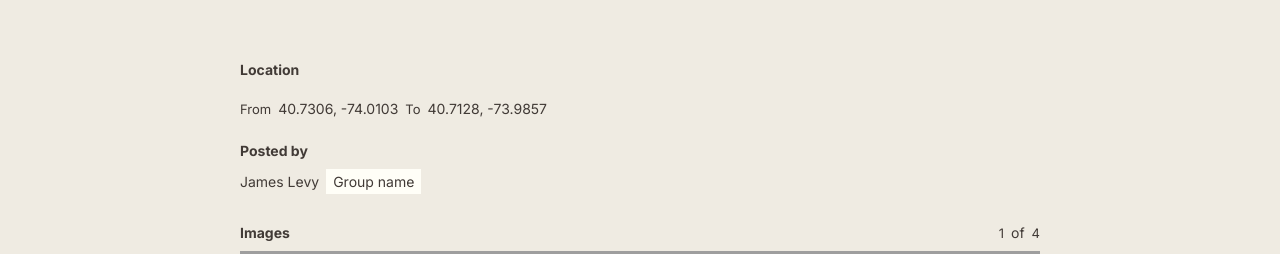
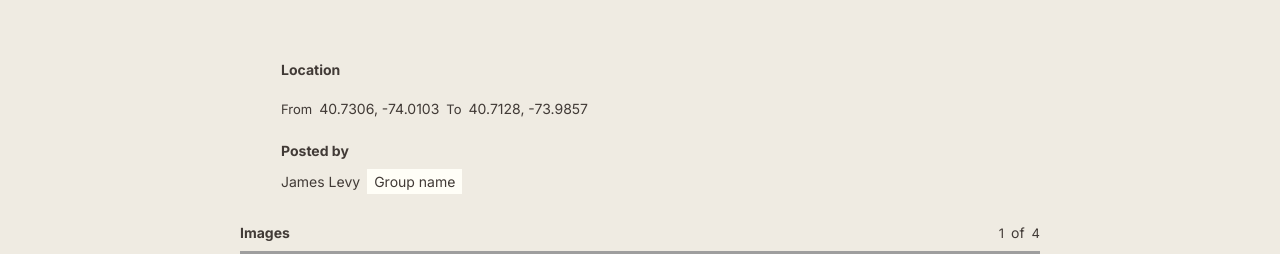
Before and after one commit to abubakar13145/figmadesign, a React (Vite) app: page / in a window 1280 px wide. Shown: the part 195-449 px from the top of the page. Built offline with nearby package versions, Linux system fonts and the light colour scheme; grey boxes are pictures that could not be loaded; a web font is replaced by a local one.

Commit message:
Add content wrapper padding to PlaceDetails sections
cgen-dc5615c6c6d24868bcfc625db750108b

```diff
--- a/src/components/PlaceDetails.css
+++ b/src/components/PlaceDetails.css
@@ -75,6 +75,12 @@
   font-weight: 700;
   line-height: normal;
   margin: 0;
+}
+
+/* Content Sections */
+section {
+  padding-left: 41px;
+  padding-right: 41px;
 }
 
 /* Location Section */
```
